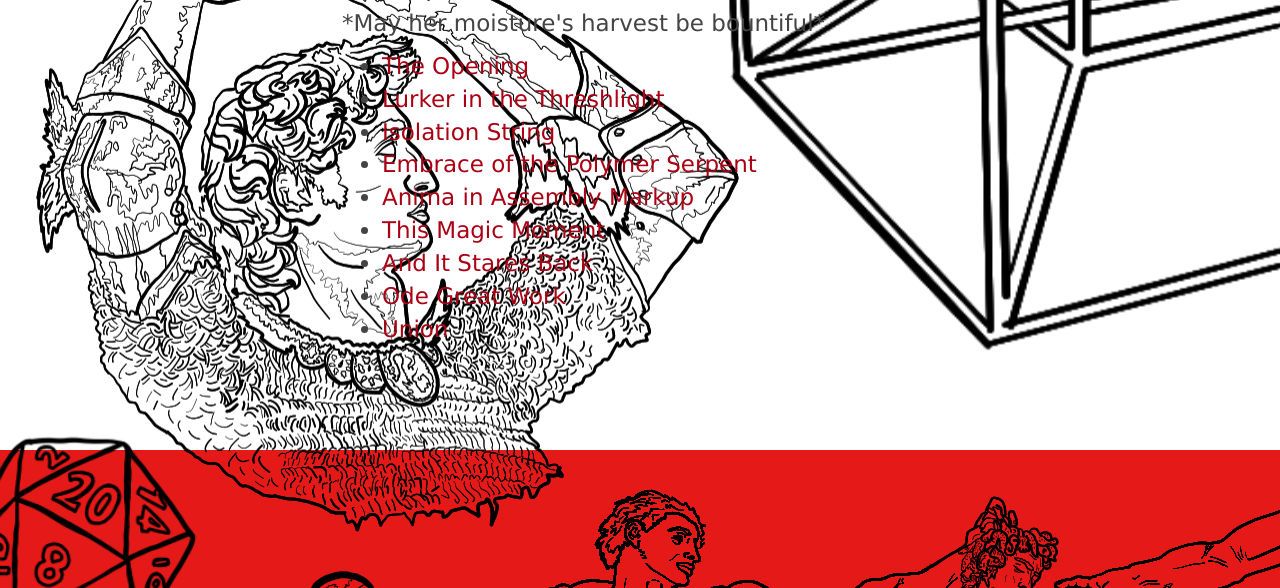
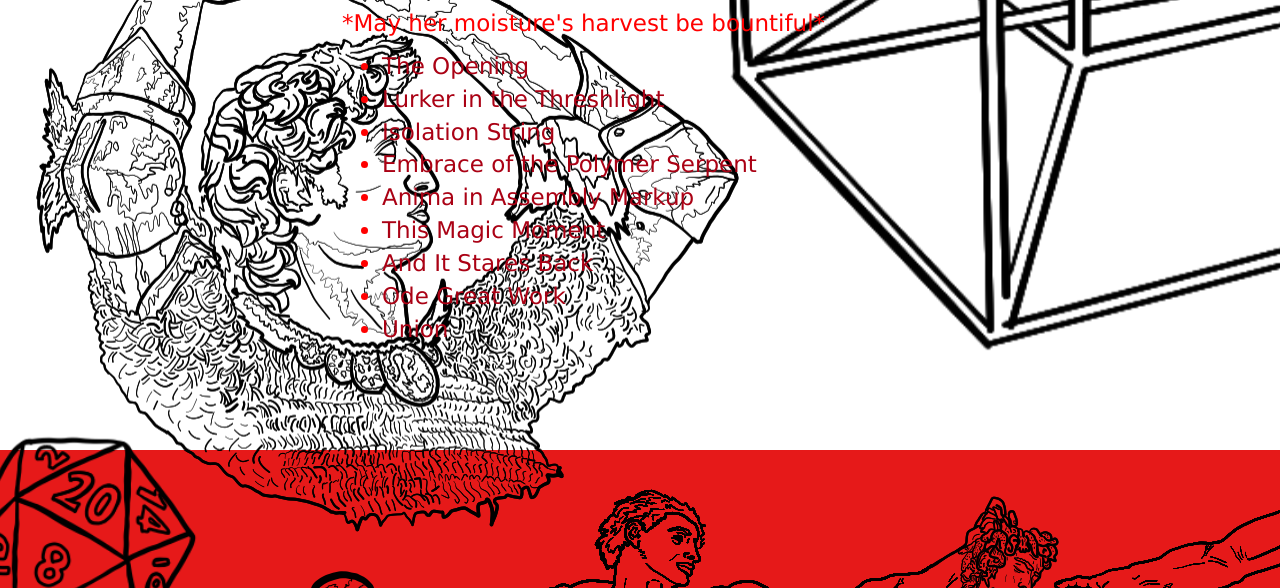
Before and after one commit to LamSlimenstein/LamSlimenstein.github.io, a plain HTML site: page index.html in a window 1280 px wide. Shown: the part 212-800 px from the top of the page. Drawn offline with nearby package versions, Linux system fonts and the light colour scheme.

Commit message:
changed color in top body from 444 to f00

```diff
--- a/Portfolio/main.less
+++ b/Portfolio/main.less
@@ -3,7 +3,7 @@ body{
   padding: 50px 30px 75px 69px;
   background-image: url('wipKingdom.png');
   background-repeat: repeat-y repeat-x;
-  color: #444;
+  color: #F00;
   margin: 69;
   width: 100%;
   height: 100%;
```
Also changed, not shown: main.css.
